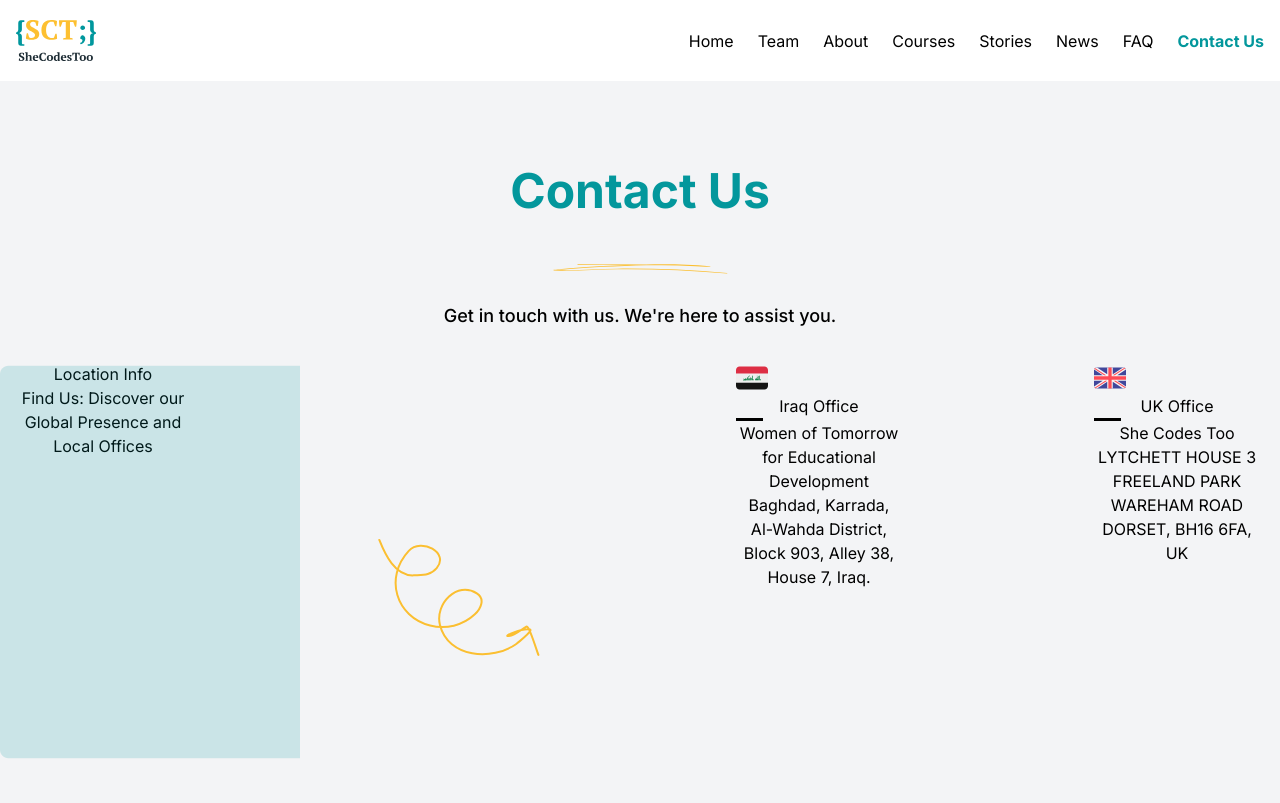
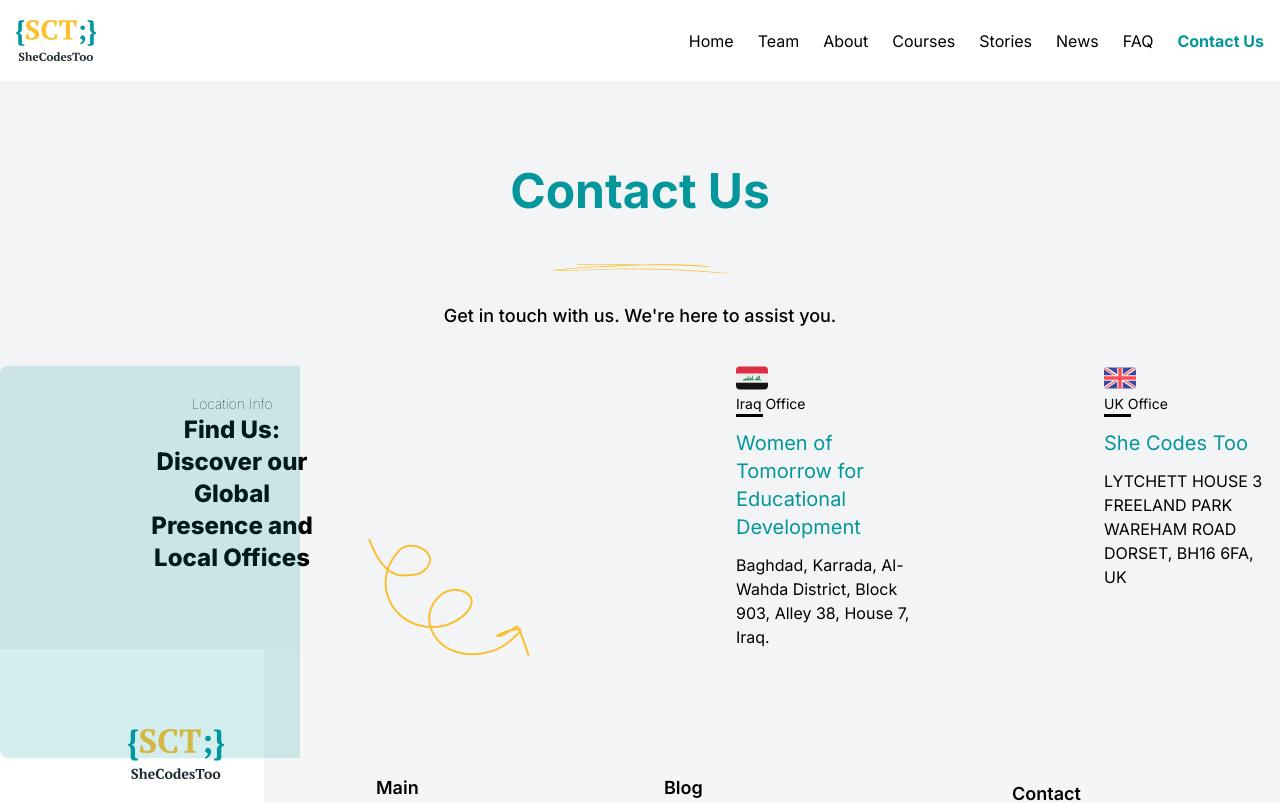
Before and after one commit to SheCodesTooDev/sct-website-frontend, a Next.js app: page /contact in a window 1280 px wide. Shown: the top 803 px of the page. Built offline with nearby package versions, Linux system fonts and the light colour scheme.

Commit message:
Contact2+ (#37)
* another-edit success-stories

* lastedit

---------

Co-authored-by: Raghad al-Abboodi <raghad.hav@gmail.com>

```diff
--- a/app/contact/page.tsx
+++ b/app/contact/page.tsx
@@ -2,7 +2,7 @@
 import YellowLine from "../components/common/YellowLine";
 const contact = () => {
   return (
-    <div className="flex flex-col items-center pt-20 px-5 text-center bg-gray-100  h-screen ">
+    <div className="flex flex-col items-center pt-20 px-5 text-center bg-gray-100  h-full ">
       <p className="font-bold text-sctblue text-5xl leading-tight mb-4">
         Contact Us
       </p>
@@ -11,7 +11,7 @@
         Get in touch with us. We're here to assist you.{" "}
       </p>
 
-      <div className="grid grid-cols-1 md:grid-cols-2 xl:grid-cols-4 gap-48 justify-start  ">
+      <div className="grid grid-cols-1 md:grid-cols-2 xl:grid-cols-4 gap-48 justify-start w-screen  ">
         <svg
           width="300"
           height="400"
@@ -27,9 +27,9 @@
           />
         </svg>
 
-        <div className=" flex-col justify-center items-center ">
-          <p>Location Info</p>
-          <p>Find Us: Discover our Global Presence and Local Offices</p>
+        <div className=" flex-col   lg:ml-36 lg:mt-8 w-full ">
+          <p className="font-thin text-sm">Location Info</p>
+          <p className=" font-extrabold text-2xl  ">Find Us: Discover our Global Presence and Local Offices</p>
         </div>
         <svg
           width="100"
@@ -77,13 +77,12 @@
           />
         </svg>
 
-        <div className="flex-col justify-center items-center">
+        <div className="flex-col justify-start items-start ">
           <svg
             width="32"
             height="32"
             viewBox="0 0 32 32"
             fill="none"
-            className="items-center"
             xmlns="http://www.w3.org/2000/svg"
           >
             <g clip-path="url(#clip0_1127_975)">
@@ -111,7 +110,7 @@
               </clipPath>
             </defs>
           </svg>
-          <p>Iraq Office</p>
+          <p className=" text-start text-sm">Iraq Office</p>
           <svg
             width="27"
             height="3"
@@ -122,13 +121,13 @@
             <rect width="27" height="3" fill="black" />
           </svg>
 
-          <p>Women of Tomorrow for Educational Development</p>
-          <p>
+          <p className=" text-start text-xl text-sctblue  mt-3">Women of Tomorrow for Educational Development</p>
+          <p className=" text-start  mt-3">
             Baghdad, Karrada, Al-Wahda District, Block 903, Alley 38, House 7,
             Iraq.
           </p>
         </div>
-        <div className="flex-col justify-center items-center">
+        <div className="flex-col  ">
           <svg
             width="32"
             height="32"
@@ -154,7 +153,7 @@
             />
           </svg>
 
-          <p>UK Office</p>
+          <p className=" text-start text-sm">UK Office</p>
           <svg
             width="27"
             height="3"
@@ -165,8 +164,8 @@
             <rect width="27" height="3" fill="black" />
           </svg>
 
-          <p>She Codes Too</p>
-          <p>
+          <p className=" text-start text-xl text-sctblue mt-3">She Codes Too</p>
+          <p className=" text-start mt-3">
             LYTCHETT HOUSE 3 FREELAND PARK WAREHAM ROAD DORSET, BH16 6FA, UK
           </p>
         </div>
```
Also changed, not shown: 1 other file (tests, documents, lock files or other folders).
